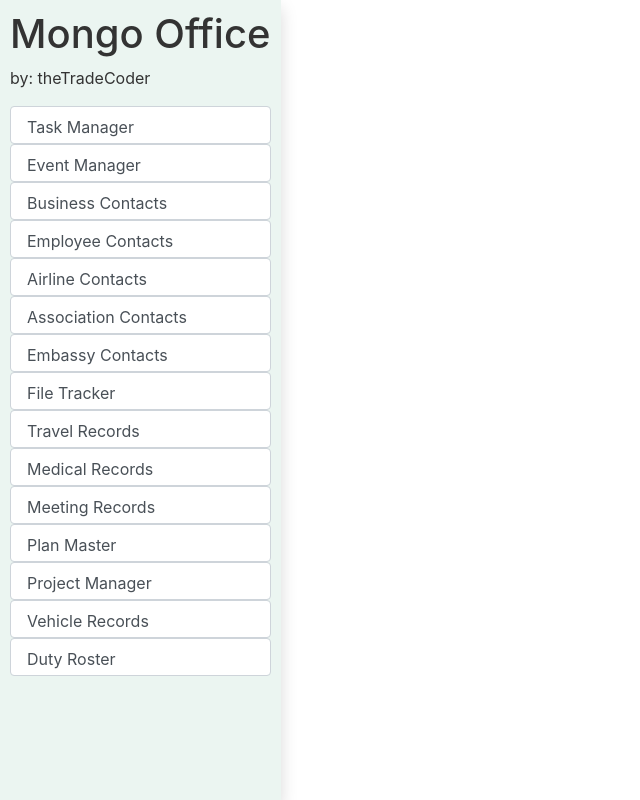
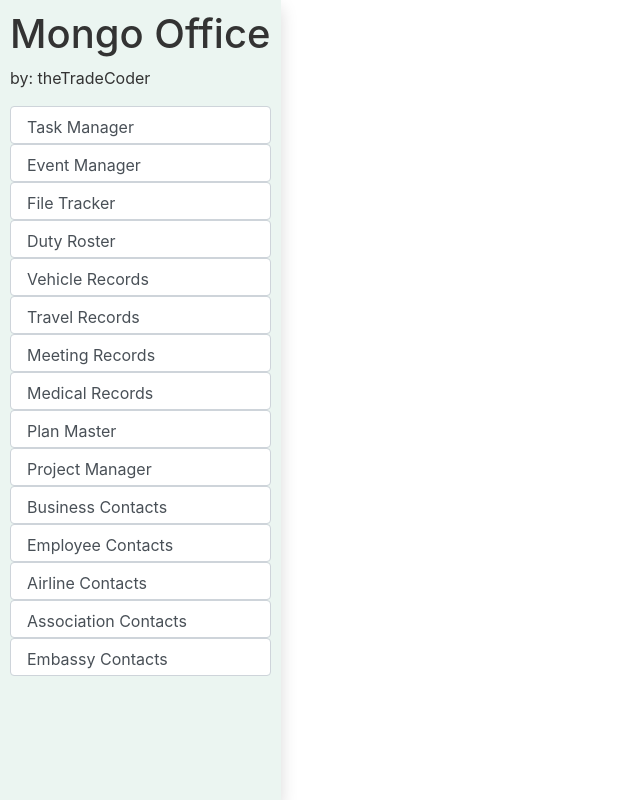
Before and after one commit to mydigita/mongo-office, a React (Create React App) app: page / in a window 1280 px wide. Shown: the whole page, without its empty margins (0-640 px from the left). Built offline with nearby package versions, Linux system fonts and the light colour scheme.

Commit message:
local update

```diff
--- a/src/components/side-nav.component.js
+++ b/src/components/side-nav.component.js
@@ -17,19 +17,19 @@ export default function SideNav(){
                 <div>
                     <a href="/task-manager/" className="form-control nav-link">Task Manager</a>
                     <a href="/event-manager/" className="form-control nav-link">Event Manager</a>
+                    <a href="/file-tracker/" className="form-control nav-link">File Tracker</a>
+                    <a href="/duty-roster/" className="form-control nav-link">Duty Roster</a>
+                    <a href="/vehicle-records/" className="form-control nav-link">Vehicle Records</a>
+                    <a href="/travel-records/" className="form-control nav-link">Travel Records</a>
+                    <a href="/meeting-records/" className="form-control nav-link">Meeting Records</a>
+                    <a href="/medical-records/" className="form-control nav-link">Medical Records</a>
+                    <a href="/plan-master/" className="form-control nav-link">Plan Master</a>
+                    <a href="/project-manager/" className="form-control nav-link">Project Manager</a>
                     <a href="/business-contacts/" className="form-control nav-link">Business Contacts</a>
                     <a href="/employee-contacts/" className="form-control nav-link">Employee Contacts</a>
                     <a href="/airline-contacts/" className="form-control nav-link">Airline Contacts</a>
                     <a href="/association-contacts/" className="form-control nav-link">Association Contacts</a>
                     <a href="/embassy-contacts/" className="form-control nav-link">Embassy Contacts</a>
-                    <a href="/file-tracker/" className="form-control nav-link">File Tracker</a>
-                    <a href="/travel-records/" className="form-control nav-link">Travel Records</a>
-                    <a href="/medical-records/" className="form-control nav-link">Medical Records</a>
-                    <a href="/meeting-records/" className="form-control nav-link">Meeting Records</a>
-                    <a href="/plan-master/" className="form-control nav-link">Plan Master</a>
-                    <a href="/project-manager/" className="form-control nav-link">Project Manager</a>
-                    <a href="/vehicle-records/" className="form-control nav-link">Vehicle Records</a>
-                    <a href="/duty-roster/" className="form-control nav-link">Duty Roster</a>
                 </div>
             </div>
         </div>
```
